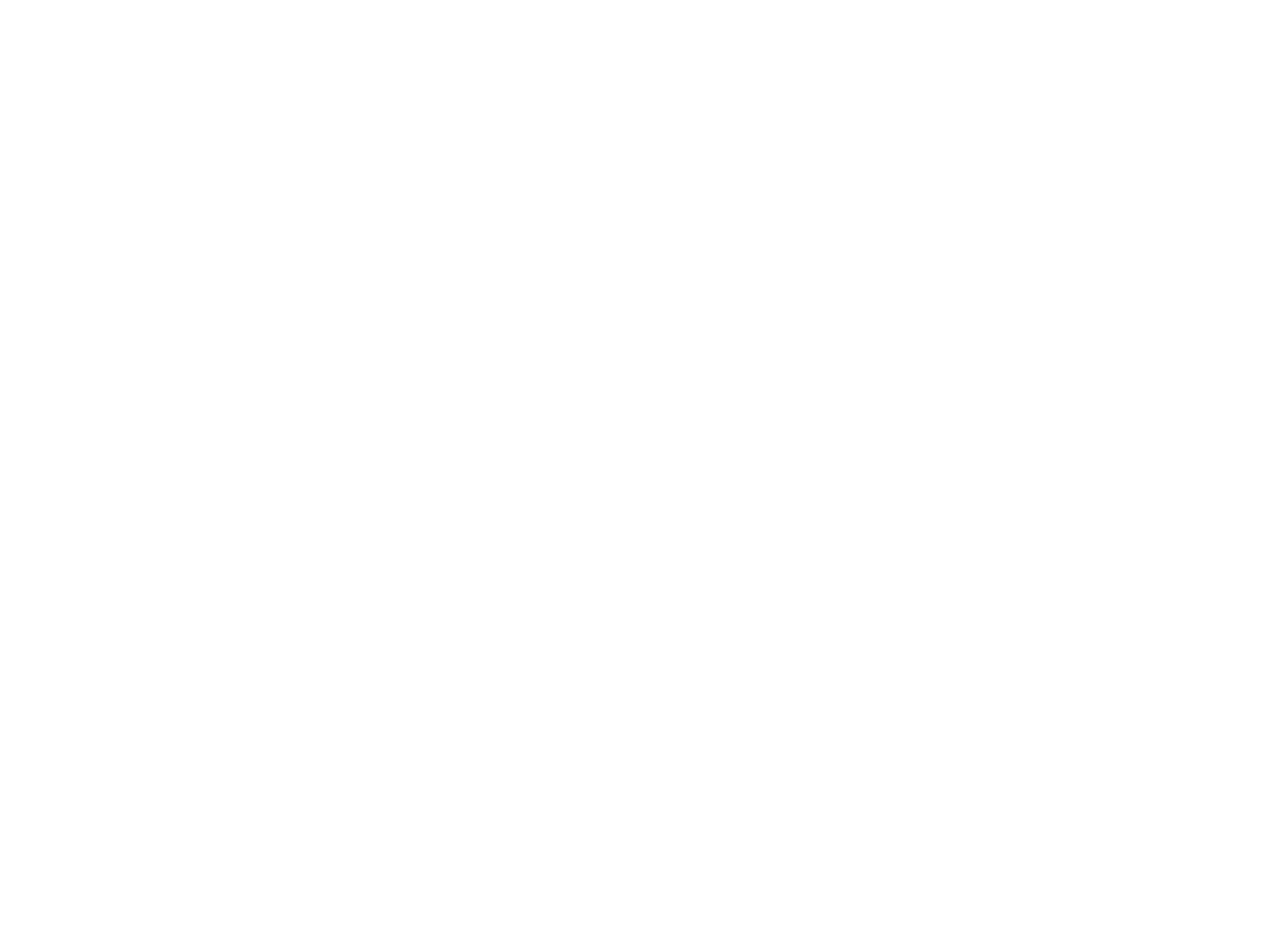
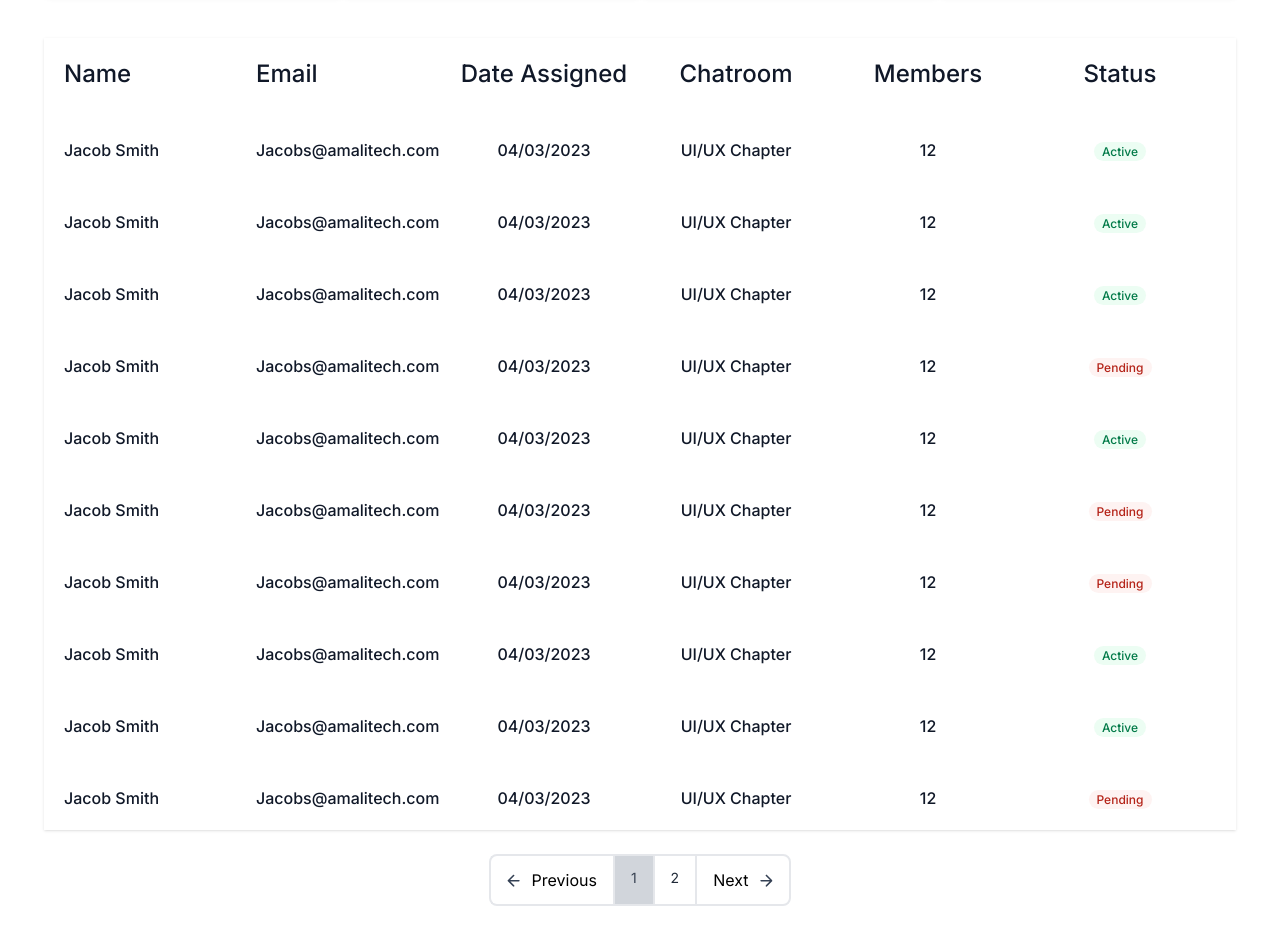
Before and after one commit to AmaliTech-Training-Academy/LetXChat, a React (Vite) app: page /admin in a window 1280 px wide. Before the commit this address had no page. Shown: the part 260-1190 px from the top of the page. Before the commit the page ends 800 px from the top, so only its background shows below. Built offline with nearby package versions, Linux system fonts and the light colour scheme.

Commit message:
feature: Added pagination

```diff
--- /dev/null
+++ b/src/components/admin/Pagination.jsx
@@ -0,0 +1,35 @@
+import React from 'react'
+import previous from '../../assets/previous.png'
+import next from '../../assets/next.png'
+
+function Pagination({usersPerPage, totalUsers, paginate, currentPage}) {
+    const pageNumbers = []
+    for (let i = 1; i <= Math.ceil(totalUsers / usersPerPage); i++) {
+        pageNumbers.push(i)
+    }
+  return (
+    <div className='w-full flex justify-center'>
+        <div className='flex my-6'>
+            <div className='py-3 px-4 border-y-2 border-l-2 rounded-l-lg cursor-pointer flex items-center gap-3'>
+                <div>
+                    <img src={previous} alt="<-" />
+                </div>
+                <span>Previous</span>
+            </div>
+            {
+                pageNumbers && pageNumbers.map(number => (
+                    <div onClick={() => paginate(number)} className={`${currentPage === number ? 'bg-gray-300 text-gray-700' : 'text-gray-800'} py-3 px-4 border-y-2 border-l-2 cursor-pointer text-sm`}>{number}</div>
+                ))
+            }
+            <div className='py-3 px-4 border-2 rounded-r-lg cursor-pointer flex flex-row-reverse items-center gap-3'>
+                <div>
+                    <img src={next} alt="->" />
+                </div>
+                <span>Next</span>
+            </div>
+        </div>
+    </div>
+  )
+}
+
+export default Pagination
--- a/src/components/admin/Users.jsx
+++ b/src/components/admin/Users.jsx
@@ -1,159 +1,8 @@
-import React, { useState } from "react";
+import React from "react";
 import UserHeader from "./UserHeader";
 import SingleUser from "./SingleUser";
 
-const users = [
-  {
-    id: 1,
-    name: 'Jacob Smith',
-    email: 'Jacobs@amalitech.com',
-    date_assigned: '04/03/2023',
-    chatroom: 'UI/UX Chapter',
-    members: '12',
-    status: 'Active'
-  },
-  {
-    id: 2,
-    name: 'Jacob Smith',
-    email: 'Jacobs@amalitech.com',
-    date_assigned: '04/03/2023',
-    chatroom: 'UI/UX Chapter',
-    members: '12',
-    status: 'Active'
-  },
-  {
-    id: 3,
-    name: 'Jacob Smith',
-    email: 'Jacobs@amalitech.com',
-    date_assigned: '04/03/2023',
-    chatroom: 'UI/UX Chapter',
-    members: '12',
-    status: 'Active'
-  },
-  {
-    id: 4,
-    name: 'Jacob Smith',
-    email: 'Jacobs@amalitech.com',
-    date_assigned: '04/03/2023',
-    chatroom: 'UI/UX Chapter',
-    members: '12',
-    status: 'Pending'
-  },
-  {
-    id: 5,
-    name: 'Jacob Smith',
-    email: 'Jacobs@amalitech.com',
-    date_assigned: '04/03/2023',
-    chatroom: 'UI/UX Chapter',
-    members: '12',
-    status: 'Active'
-  },
-  {
-    id: 6,
-    name: 'Jacob Smith',
-    email: 'Jacobs@amalitech.com',
-    date_assigned: '04/03/2023',
-    chatroom: 'UI/UX Chapter',
-    members: '12',
-    status: 'Pending'
-  },
-  {
-    id: 7,
-    name: 'Jacob Smith',
-    email: 'Jacobs@amalitech.com',
-    date_assigned: '04/03/2023',
-    chatroom: 'UI/UX Chapter',
-    members: '12',
-    status: 'Pending'
-  },
-  {
-    id: 8,
-    name: 'Jacob Smith',
-    email: 'Jacobs@amalitech.com',
-    date_assigned: '04/03/2023',
-    chatroom: 'UI/UX Chapter',
-    members: '12',
-    status: 'Active'
-  },
-  {
-    id: 9,
-    name: 'Jacob Smith',
-    email: 'Jacobs@amalitech.com',
-    date_assigned: '04/03/2023',
-    chatroom: 'UI/UX Chapter',
-    members: '12',
-    status: 'Active'
-  },
-  {
-    id: 10,
-    name: 'Jacob Smith',
-    email: 'Jacobs@amalitech.com',
-    date_assigned: '04/03/2023',
-    chatroom: 'UI/UX Chapter',
-    members: '12',
-    status: 'Pending'
-  },
-  {
-    id: 11,
-    name: 'Jacob Smith',
-    email: 'Jacobs@amalitech.com',
-    date_assigned: '04/03/2023',
-    chatroom: 'UI/UX Chapter',
-    members: '12',
-    status: 'Active'
-  },
-  {
-    id: 12,
-    name: 'Jacob Smith',
-    email: 'Jacobs@amalitech.com',
-    date_assigned: '04/03/2023',
-    chatroom: 'UI/UX Chapter',
-    members: '12',
-    status: 'Pending'
-  },
-  {
-    id: 13,
-    name: 'Jacob Smith',
-    email: 'Jacobs@amalitech.com',
-    date_assigned: '04/03/2023',
-    chatroom: 'UI/UX Chapter',
-    members: '12',
-    status: 'Pending'
-  },
-  {
-    id: 14,
-    name: 'Jacob Smith',
-    email: 'Jacobs@amalitech.com',
-    date_assigned: '04/03/2023',
-    chatroom: 'UI/UX Chapter',
-    members: '12',
-    status: 'Pending'
-  },
-  {
-    id: 15,
-    name: 'Jacob Smith',
-    email: 'Jacobs@amalitech.com',
-    date_assigned: '04/03/2023',
-    chatroom: 'UI/UX Chapter',
-    members: '12',
-    status: 'Active'
-  },
-  {
-    id: 16,
-    name: 'Jacob Smith',
-    email: 'Jacobs@amalitech.com',
-    date_assigned: '04/03/2023',
-    chatroom: 'UI/UX Chapter',
-    members: '12',
-    status: 'Pending'
-  },
-]
-
-function Users() {
-  const [currentPage, setCurrentPage] = useState(1)
-  const [usersPerpage, setUsersPerpage] = useState(10)
-
-  //Get
+function Users({currentUsers}) {
 
   return (
     <div className="w-full mt-11 p-5 shadow">
@@ -171,7 +20,7 @@
       </table> */}
       <UserHeader />
         {
-          users.map(ele => {
+          currentUsers.map(ele => {
             return (
               <SingleUser key={ele.id} item={ele}/>
             )
--- a/src/pages/admin/Admin.jsx
+++ b/src/pages/admin/Admin.jsx
@@ -1,16 +1,183 @@
-import React from "react";
+import React, { useState } from "react";
 import AdminNavbar from "../../components/admin/AdminNavbar";
 import Cards from "../../components/admin/Cards";
 import Users from "../../components/admin/Users";
+import Pagination from "../../components/admin/Pagination";
+
+const users = [
+  {
+    id: 1,
+    name: "Jacob Smith",
+    email: "Jacobs@amalitech.com",
+    date_assigned: "04/03/2023",
+    chatroom: "UI/UX Chapter",
+    members: "12",
+    status: "Active",
+  },
+  {
+    id: 2,
+    name: "Jacob Smith",
+    email: "Jacobs@amalitech.com",
+    date_assigned: "04/03/2023",
+    chatroom: "UI/UX Chapter",
+    members: "12",
+    status: "Active",
+  },
+  {
+    id: 3,
+    name: "Jacob Smith",
+    email: "Jacobs@amalitech.com",
+    date_assigned: "04/03/2023",
+    chatroom: "UI/UX Chapter",
+    members: "12",
+    status: "Active",
+  },
+  {
+    id: 4,
+    name: "Jacob Smith",
+    email: "Jacobs@amalitech.com",
+    date_assigned: "04/03/2023",
+    chatroom: "UI/UX Chapter",
+    members: "12",
+    status: "Pending",
+  },
+  {
+    id: 5,
+    name: "Jacob Smith",
+    email: "Jacobs@amalitech.com",
+    date_assigned: "04/03/2023",
+    chatroom: "UI/UX Chapter",
+    members: "12",
+    status: "Active",
+  },
+  {
+    id: 6,
+    name: "Jacob Smith",
+    email: "Jacobs@amalitech.com",
+    date_assigned: "04/03/2023",
+    chatroom: "UI/UX Chapter",
+    members: "12",
+    status: "Pending",
+  },
+  {
+    id: 7,
+    name: "Jacob Smith",
+    email: "Jacobs@amalitech.com",
+    date_assigned: "04/03/2023",
+    chatroom: "UI/UX Chapter",
+    members: "12",
+    status: "Pending",
+  },
+  {
+    id: 8,
+    name: "Jacob Smith",
+    email: "Jacobs@amalitech.com",
+    date_assigned: "04/03/2023",
+    chatroom: "UI/UX Chapter",
+    members: "12",
+    status: "Active",
+  },
+  {
+    id: 9,
+    name: "Jacob Smith",
+    email: "Jacobs@amalitech.com",
+    date_assigned: "04/03/2023",
+    chatroom: "UI/UX Chapter",
+    members: "12",
+    status: "Active",
+  },
+  {
+    id: 10,
+    name: "Jacob Smith",
+    email: "Jacobs@amalitech.com",
+    date_assigned: "04/03/2023",
+    chatroom: "UI/UX Chapter",
+    members: "12",
+    status: "Pending",
+  },
+  {
+    id: 11,
+    name: "Jacob Smith",
+    email: "Jacobs@amalitech.com",
+    date_assigned: "04/03/2023",
+    chatroom: "UI/UX Chapter",
+    members: "12",
+    status: "Active",
+  },
+  {
+    id: 12,
+    name: "Jacob Smith",
+    email: "Jacobs@amalitech.com",
+    date_assigned: "04/03/2023",
+    chatroom: "UI/UX Chapter",
+    members: "12",
+    status: "Pending",
+  },
+  {
+    id: 13,
+    name: "Jacob Smith",
+    email: "Jacobs@amalitech.com",
+    date_assigned: "04/03/2023",
+    chatroom: "UI/UX Chapter",
+    members: "12",
+    status: "Pending",
+  },
+  {
+    id: 14,
+    name: "Jacob Smith",
+    email: "Jacobs@amalitech.com",
+    date_assigned: "04/03/2023",
+    chatroom: "UI/UX Chapter",
+    members: "12",
+    status: "Pending",
+  },
+  {
+    id: 15,
+    name: "Jacob Smith",
+    email: "Jacobs@amalitech.com",
+    date_assigned: "04/03/2023",
+    chatroom: "UI/UX Chapter",
+    members: "12",
+    status: "Active",
+  },
+  {
+    id: 16,
+    name: "Jacob Smith",
+    email: "Jacobs@amalitech.com",
+    date_assigned: "04/03/2023",
+    chatroom: "UI/UX Chapter",
+    members: "12",
+    status: "Pending",
+  },
+];
 
 function Admin() {
+  const [currentPage, setCurrentPage] = useState(1);
+  const [usersPerpage, setUsersPerpage] = useState(10);
+
+  //Get current page
+  const indexOfLastUser = currentPage * usersPerpage;
+  const indexOfFirstUser = indexOfLastUser - usersPerpage;
+  const currentUsers = users.slice(indexOfFirstUser, indexOfLastUser);
+
+  // change currentPage
+  const paginate = (pageNumber) => {
+    setCurrentPage(pageNumber);
+  };
+
   return (
     <div className="flex justify-center">
       <div className="w-full max-w-[1640px]">
         <AdminNavbar />
         <div className="md:mx-11">
           <Cards />
-          <Users />
+          <Users currentUsers={currentUsers} />
+          <Pagination
+            usersPerPage={usersPerpage}
+            totalUsers={users.length}
+            paginate={paginate}
+            currentPage={currentPage}
+          />
         </div>
       </div>
     </div>
--- a/src/routes/Router.jsx
+++ b/src/routes/Router.jsx
@@ -10,6 +10,7 @@
 import Settings from '../components/sidebar/Settings'
 import CreateGroup from '../components/sidebar/CreateGroup'
 import SidebarLayout from '../components/layouts/SidebarLayout'
+import Admin from '../pages/admin/Admin'
 function Router() {
   return (
     <Routes>
@@ -25,6 +26,7 @@
           <Route path='/sidebar/settings' element={<Settings />}/>
           <Route path='/sidebar/creategroup' element={<CreateGroup />}/>
         </Route>
+        <Route path='/admin' element={<Admin />}/>
     </Routes>
   )
 }
```
Also changed, not shown: src/assets/next.png (added), src/assets/previous.png (added).
